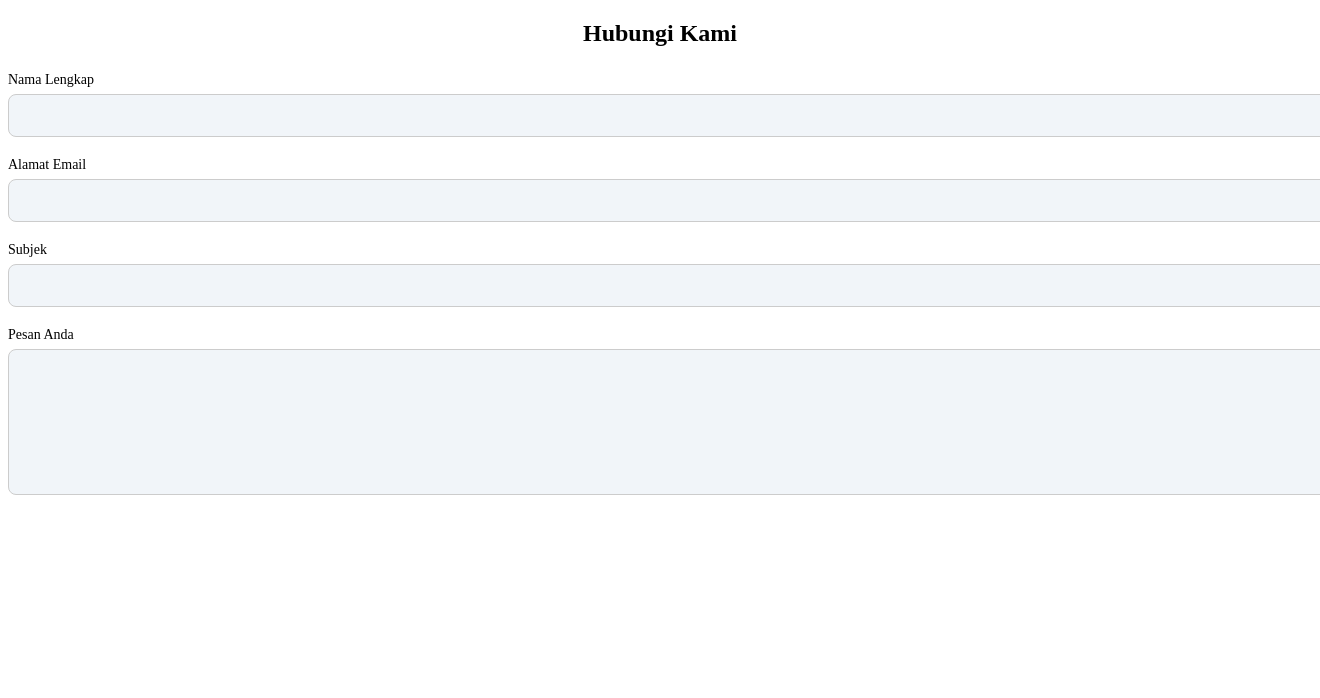
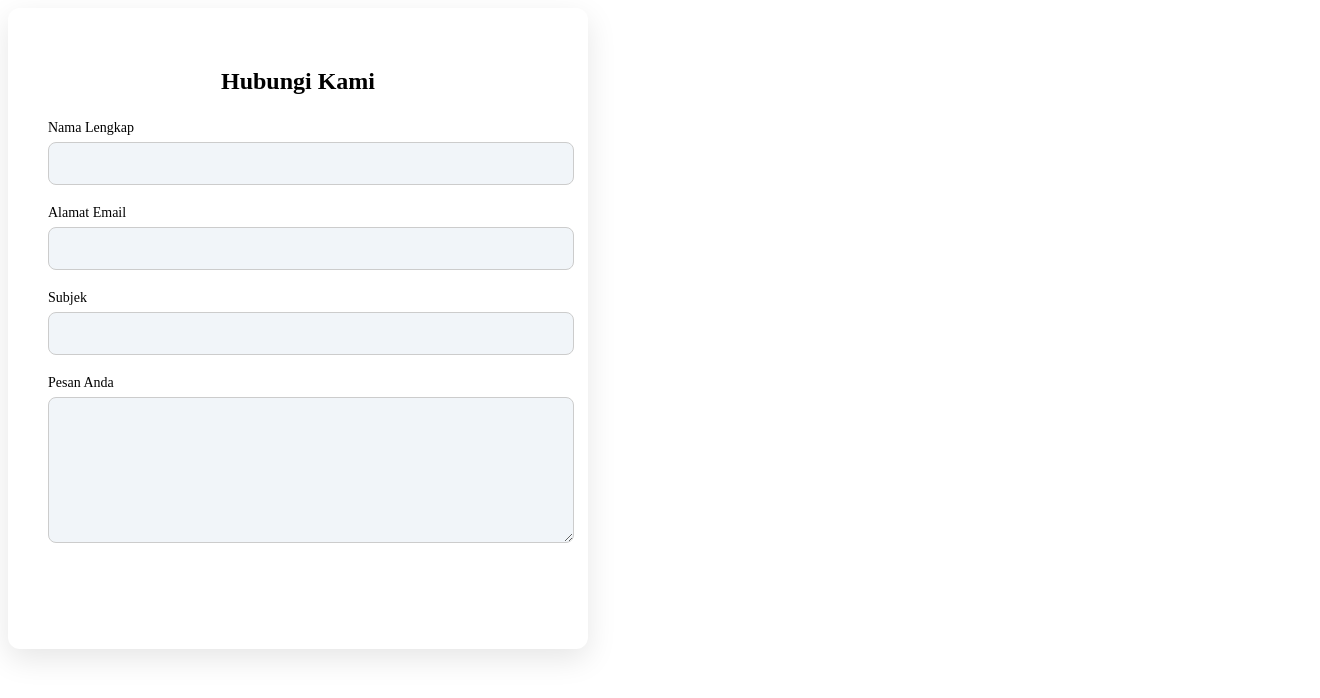
Before and after one commit to muharya022/ilkom-22-cloud-7, a Django app: template sistem_laporan/dokumen/templates/kontak.html in a window 1320 px wide; the page is wider, and only the part inside the window is pictured. Shown: the top 698 px of that part. Run offline with Django 5.2, Linux system fonts and the light colour scheme; the template is opened without the code that fills it, so the values that code supplies are empty; parts of the project's set-up code (start-up, migrations or seed data) failed here and were passed over.

Commit message:
update kontak.html

```diff
--- a/sistem_laporan/dokumen/templates/kontak.html
+++ b/sistem_laporan/dokumen/templates/kontak.html
@@ -9,7 +9,15 @@
 
 
 
-
+    .form-wrapper {
+      width: 100%;
+      max-width: 500px;
+      background-color: var(--card-bg);
+      padding: 40px;
+      border-radius: 12px;
+      box-shadow: 0 10px 30px rgba(0,0,0,0.1);
+      animation: fadeIn 0.5s ease;
+    }
 
     h2 {
       margin-bottom: 25px;
```
